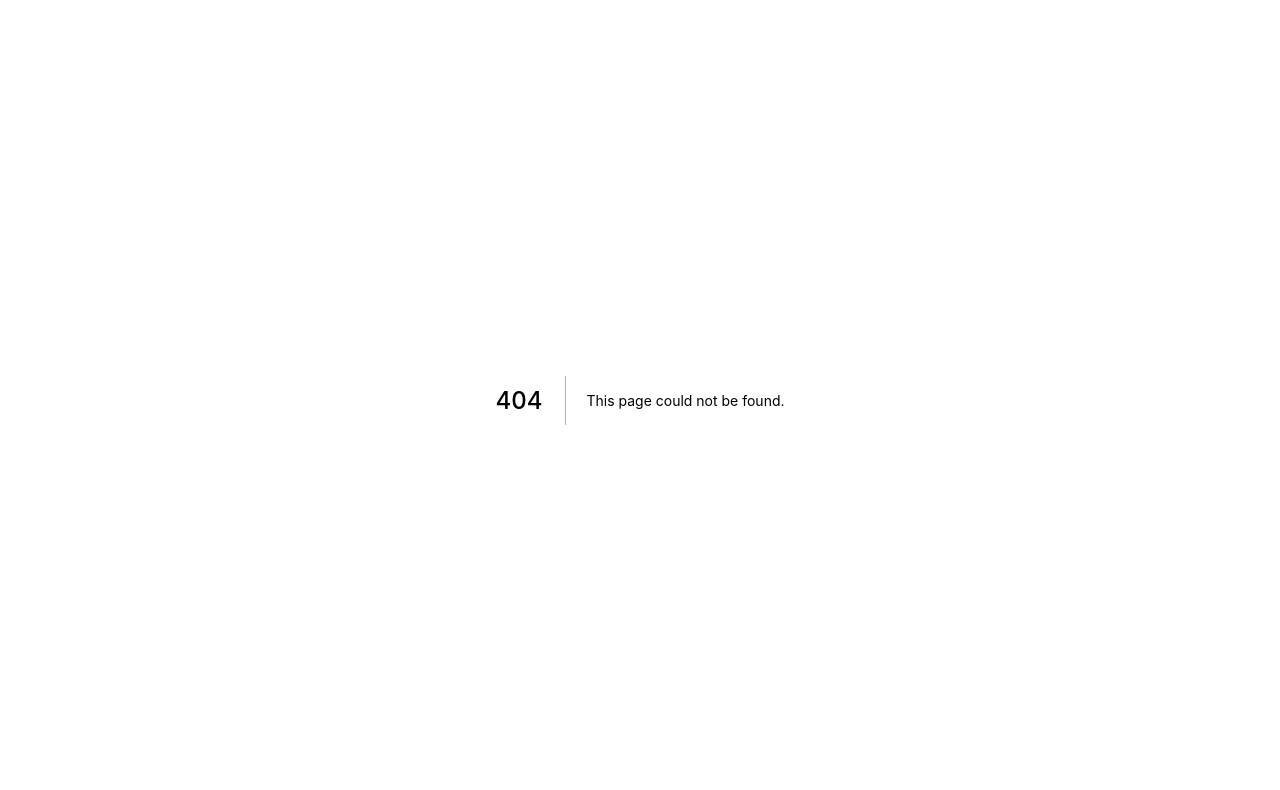
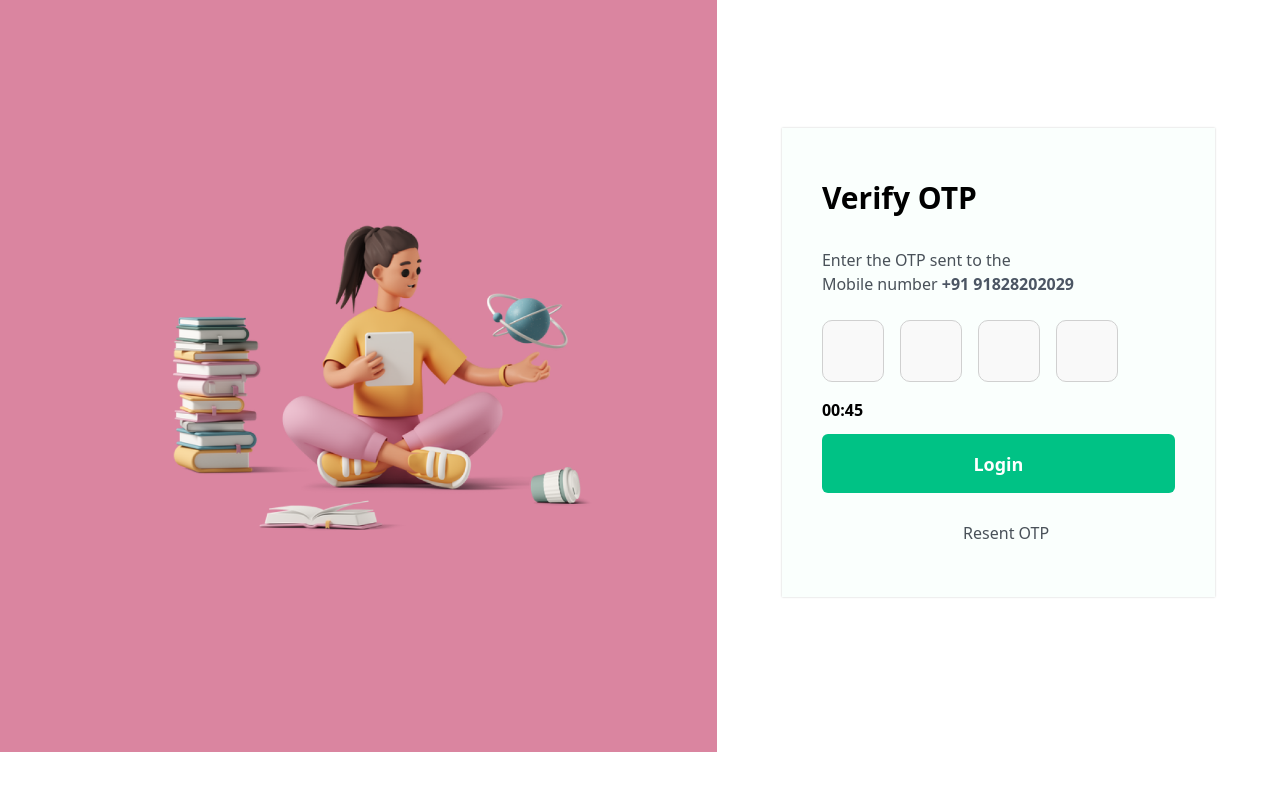
Before and after one commit to akanandhu/learn-react, a Next.js app: page /otppage/otpPage in a window 1280 px wide. Before the commit this address had no page. Shown: the top 790 px of the page. Built offline with nearby package versions, Linux system fonts and the light colour scheme.

Commit message:
otp page

```diff
--- /dev/null
+++ b/components/Otp.tsx
@@ -0,0 +1,26 @@
+import React from 'react'
+
+function Otp() {
+  return (
+    <div className='pl-10 pr-10 pt-5 pb-5 bg-tableBG shadow-[0px_0px_2px_rgba(0,0,0,0.2)] '>
+    <div className='flex flex-col gap-2 h-[100%] w-[100%] pt-8 pb-8 '>
+      <h1 className=' font-mont font-semibold text-3xl mb-6 '>Verify OTP</h1>
+      <div>
+      <h3 className=' font-sans font-normal text-grayFont'>Enter the OTP sent to the</h3>
+      <h3 className=' font-sans text-grayFont font-normal mb-4 '>Mobile number <span className=' text-gray-600 font-bold'>+91 91828202029 </span></h3>
+      </div>
+      <div className='flex flex-row gap-4 mb-2'>
+      <div className=' bg-boxBG h-[62px] w-[62px] border-boxBorder rounded-[10px] border-solid border-[1px]'></div>
+      <div className=' bg-boxBG h-[62px] w-[62px] border-boxBorder rounded-[10px] border-solid border-[1px]'></div>
+      <div className=' bg-boxBG h-[62px] w-[62px] border-boxBorder rounded-[10px] border-solid border-[1px]'></div>
+      <div className=' bg-boxBG h-[62px] w-[62px] border-boxBorder rounded-[10px] border-solid border-[1px]'></div>
+      </div>
+      <h3 className='font-sans font-bold mb-1'>00:45</h3>
+      <button className=' bg-greenBG h-[59px] w-[353px] text-white font-mont font-semibold text-lg rounded-md mb-5'>Login</button>
+      <h3 className='text-grayFont font-medium font-mont pl-[40%]'>Resent OTP</h3>
+    </div>
+    </div>
+  )
+}
+
+export default Otp
--- a/pages/index.tsx
+++ b/pages/index.tsx
@@ -25,6 +25,9 @@ const Home: NextPage = () => {
   }
   const sixthProject = () =>{
     router.push('/signup/signUp');
+  }
+  const seventhProject = () =>{
+    router.push('/otppage/otpPage')
   }
   return (
     <div className={styles.container}>
@@ -61,7 +64,7 @@ const Home: NextPage = () => {
           <div className='grid grid-flow-col grid-cols-4 grid-rows-1  w-[100%]'>
         <button className='h-[100px] w-[100px] bg-white text-black ml-5 mt-5 rounded-xl' onClick={fifthProject}>5</button>
         <button className='h-[100px] w-[100px] bg-white text-black ml-5 mt-5 rounded-xl ' onClick={sixthProject}>6</button>
-        <button className='h-[100px] w-[100px] bg-white text-black ml-5 mt-5 rounded-xl'>7</button>
+        <button className='h-[100px] w-[100px] bg-white text-black ml-5 mt-5 rounded-xl ' onClick={seventhProject}>7</button>
         <button className='h-[100px] w-[100px] bg-white text-black ml-5 mt-5 rounded-xl'>8</button>
         </div>
 
--- /dev/null
+++ b/pages/otppage/otpPage.tsx
@@ -0,0 +1,31 @@
+import Image from 'next/image'
+import React from 'react'
+import Otp from '../../components/Otp'
+import study from '/public/images/study.png'
+
+function otpPage() {
+  return (
+    <div className='w-screen h-[100%] flex ' >
+        <div className='w-[56%] h-[100%] bg-pinkBG '>
+            <div className='pl-[135px] pr-[95px] pt-[200px] pb-[192px]'>
+                <Image src={study} width={811} height={589} className='object-scale-down' />
+
+            </div>
+        </div>
+        <div className='w-[44%] h-[100%] flex justify-center align-middle pt-[10%]  '>
+        <div className='w-[600px] h-[80%]  '>
+        <div className=' flex justify-center align-middle  w-[100%]   '>
+
+            <Otp/>
+
+        </div>
+        </div>
+        </div>
+
+
+
+    </div>
+  )
+}
+
+export default otpPage
--- a/tailwind.config.js
+++ b/tailwind.config.js
@@ -12,6 +12,7 @@ module.exports = {
     },
     boxShadow:{
       "love-shadow" : "0px 0px 8px 3px rgba(0, 0, 0, 0.1);"
+
     },
     colors: {
       "bodywhite" : "#FFFFFF",
@@ -26,6 +27,13 @@ module.exports = {
       "orangeBG" : "#F4BA58",
       "greenBG" : "#00C285",
       "borderColor" : "#B9B4B4",
+      "pinkBG" : "#DA85A0",
+      "boxBG" : "#F9F9F9",
+      "boxBorder" : "#D0D0D0",
+      "tableBG" : "#FAFFFD",
+      "grayFont" : "#495159",
+      "boxGray" : "#FAFFFD",
+
 
     },
 
```
Also changed, not shown: public/images/study.png (added).
